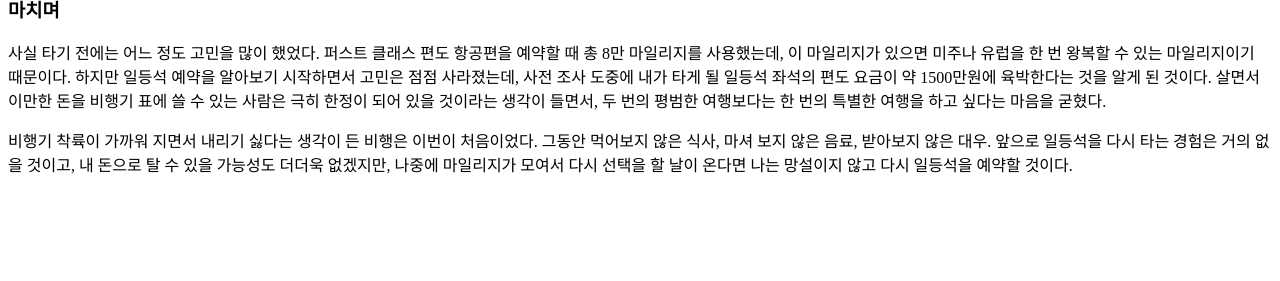
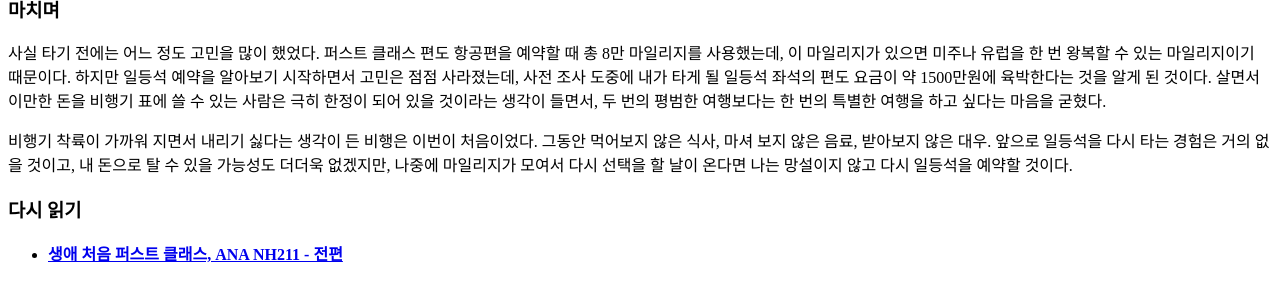
Before and after one commit to premist/si.mpli.st, a Jekyll site: the page built from _posts/2016-10-03-nh211-first-class-chapter2.md, in a window 1280 px wide and 900 px high, scrolled down 9969 px, cut to the strip 619-900 px from the top of the window. Built offline with Jekyll 4.4.1, drawn with Linux system fonts in a browser that asks for light colours; some web fonts are replaced; before the commit the page ends 10780 px from its top, so only the background shows below that.

Commit message:
Add prev/next link on nh211-first-class

```diff
--- a/_posts/2016-10-03-nh211-first-class-chapter2.md
+++ b/_posts/2016-10-03-nh211-first-class-chapter2.md
@@ -147,8 +147,14 @@ excerpt: 기내에 들어서자 여러 승무원 분께서 탑승을 환영해
 ![히드로 공항 도착](https://cdn.si.mpli.st/2016-10-03-nh211-first-class-chapter2/026.jpg)
 <span style="text-align: center;display:block;">히드로 공항 도착</span>
 
+
 ### 마치며
 
 사실 타기 전에는 어느 정도 고민을 많이 했었다. 퍼스트 클래스 편도 항공편을 예약할 때 총 8만 마일리지를 사용했는데, 이 마일리지가 있으면 미주나 유럽을 한 번 왕복할 수 있는 마일리지이기 때문이다. 하지만 일등석 예약을 알아보기 시작하면서 고민은 점점 사라졌는데, 사전 조사 도중에 내가 타게 될 일등석 좌석의 편도 요금이 약 1500만원에 육박한다는 것을 알게 된 것이다. 살면서 이만한 돈을 비행기 표에 쓸 수 있는 사람은 극히 한정이 되어 있을 것이라는 생각이 들면서, 두 번의 평범한 여행보다는 한 번의 특별한 여행을 하고 싶다는 마음을 굳혔다.
 
 비행기 착륙이 가까워 지면서 내리기 싫다는 생각이 든 비행은 이번이 처음이었다. 그동안 먹어보지 않은 식사, 마셔 보지 않은 음료, 받아보지 않은 대우. 앞으로 일등석을 다시 타는 경험은 거의 없을 것이고, 내 돈으로 탈 수 있을 가능성도 더더욱 없겠지만, 나중에 마일리지가 모여서 다시 선택을 할 날이 온다면 나는 망설이지 않고 다시 일등석을 예약할 것이다.
+
+
+### 다시 읽기
+
+- **[생애 처음 퍼스트 클래스, ANA NH211 - 전편](/travel/nh211-first-class-chapter1.html)**
```
Also changed, not shown: _posts/2016-10-03-nh211-first-class-chapter1.md (+4 -0 lines).
